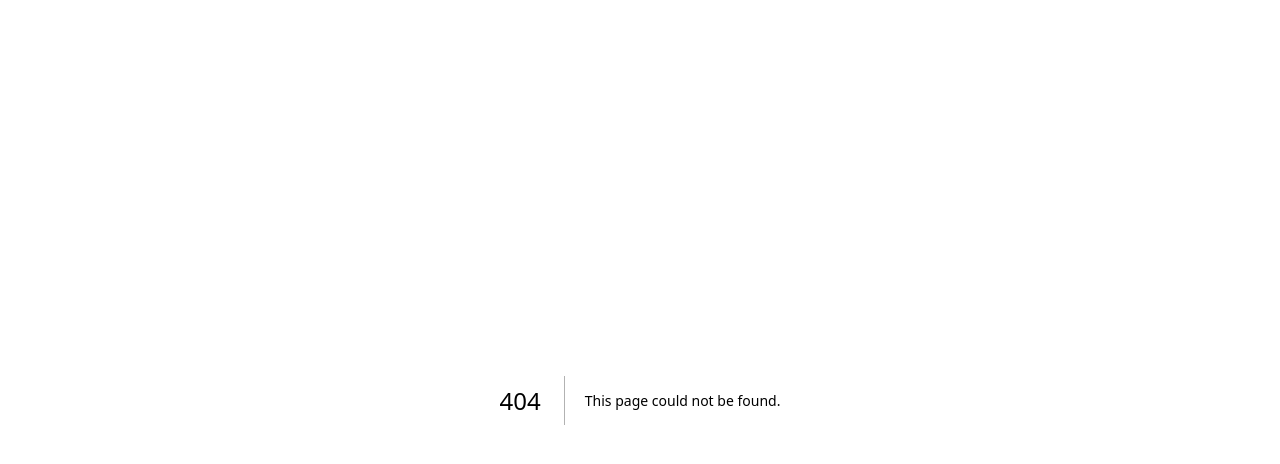
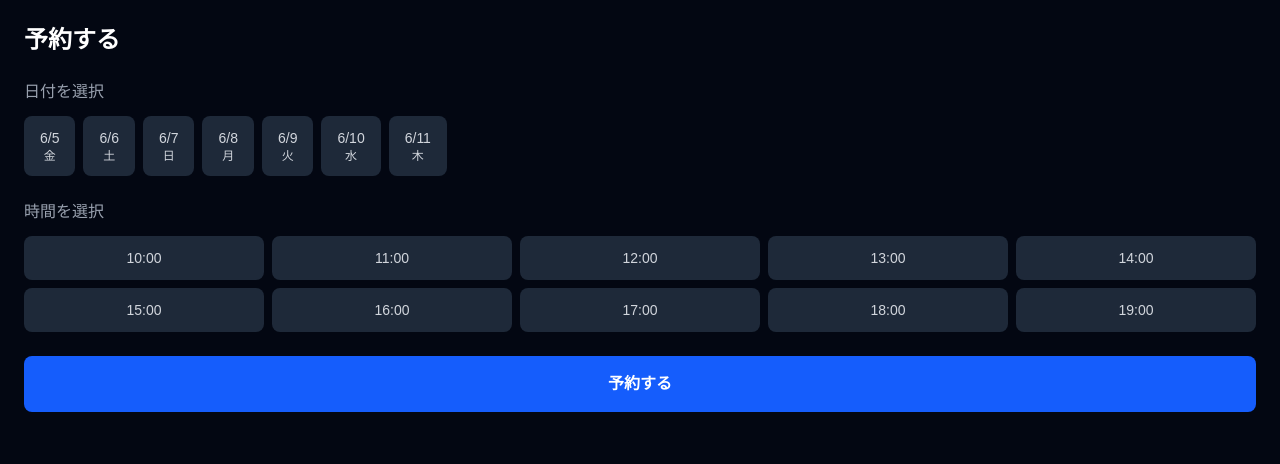
Before and after one commit to ConditioningGymArt/gym-art, a Next.js app: page /booking in a window 1280 px wide. Before the commit this address had no page. Shown: the top 464 px of the page. Built offline with nearby package versions, Linux system fonts and the light colour scheme; no server answers.

Commit message:
add: booking page

```diff
--- /dev/null
+++ b/app/booking/page.tsx
@@ -0,0 +1,110 @@
+'use client';
+import { useState } from 'react';
+import { supabase } from '@/lib/supabase';
+
+const TIMES = ['10:00', '11:00', '12:00', '13:00', '14:00', '15:00', '16:00', '17:00', '18:00', '19:00'];
+
+function getDates() {
+  const dates = [];
+  for (let i = 0; i < 7; i++) {
+    const d = new Date();
+    d.setDate(d.getDate() + i);
+    dates.push(d);
+  }
+  return dates;
+}
+
+export default function BookingPage() {
+  const [selectedDate, setSelectedDate] = useState<Date | null>(null);
+  const [selectedTime, setSelectedTime] = useState<string | null>(null);
+  const [message, setMessage] = useState('');
+  const [loading, setLoading] = useState(false);
+
+  const dates = getDates();
+
+  const handleBook = async () => {
+    if (!selectedDate || !selectedTime) {
+      setMessage('日付と時間を選んでください');
+      return;
+    }
+    setLoading(true);
+    const start = new Date(selectedDate);
+    const [h, m] = selectedTime.split(':');
+    start.setHours(Number(h), Number(m), 0, 0);
+    const end = new Date(start);
+    end.setHours(end.getHours() + 1);
+
+    const { error } = await supabase.from('sessions').insert({
+      start_time: start.toISOString(),
+      end_time: end.toISOString(),
+      status: 'booked',
+      session_type: 'conditioning',
+      booked_at: new Date().toISOString(),
+    });
+
+    if (error) {
+      setMessage('予約に失敗しました: ' + error.message);
+    } else {
+      setMessage('予約完了しました！');
+      setSelectedDate(null);
+      setSelectedTime(null);
+    }
+    setLoading(false);
+  };
+
+  return (
+    <main className="min-h-screen bg-gray-950 text-white p-6">
+      <h1 className="text-2xl font-bold mb-6">予約する</h1>
+      <p className="text-gray-400 mb-3">日付を選択</p>
+      <div className="flex gap-2 mb-6 flex-wrap">
+        {dates.map((d, i) => {
+          const isSelected = selectedDate?.toDateString() === d.toDateString();
+          return (
+            <button
+              key={i}
+              onClick={() => setSelectedDate(d)}
+              className={`px-4 py-3 rounded-lg text-sm font-medium transition ${
+                isSelected ? 'bg-blue-600 text-white' : 'bg-gray-800 text-gray-300 hover:bg-gray-700'
+              }`}
+            >
+              <div>{d.getMonth() + 1}/{d.getDate()}</div>
+              <div className="text-xs">{'日月火水木金土'[d.getDay()]}</div>
+            </button>
+          );
+        })}
+      </div>
+      <p className="text-gray-400 mb-3">時間を選択</p>
+      <div className="grid grid-cols-5 gap-2 mb-6">
+        {TIMES.map((t) => (
+          <button
+            key={t}
+            onClick={() => setSelectedTime(t)}
+            className={`py-3 rounded-lg text-sm font-medium transition ${
+              selectedTime === t ? 'bg-blue-600 text-white' : 'bg-gray-800 text-gray-300 hover:bg-gray-700'
+            }`}
+          >
+            {t}
+          </button>
+        ))}
+      </div>
+      {selectedDate && selectedTime && (
+        <div className="bg-gray-800 rounded-lg p-4 mb-6">
+          <p className="text-gray-400 text-sm">予約内容</p>
+          <p className="text-white font-semibold">
+            {selectedDate.getMonth() + 1}/{selectedDate.getDate()} {'日月火水木金土'[selectedDate.getDay()]}曜日 {selectedTime}〜
+          </p>
+        </div>
+      )}
+      <button
+        onClick={handleBook}
+        disabled={loading}
+        className="w-full py-4 bg-blue-600 hover:bg-blue-500 disabled:bg-gray-600 text-white font-bold rounded-lg transition"
+      >
+        {loading ? '予約中...' : '予約する'}
+      </button>
+      {message && (
+        <p className="mt-4 text-center text-yellow-400">{message}</p>
+      )}
+    </main>
+  );
+}
```
